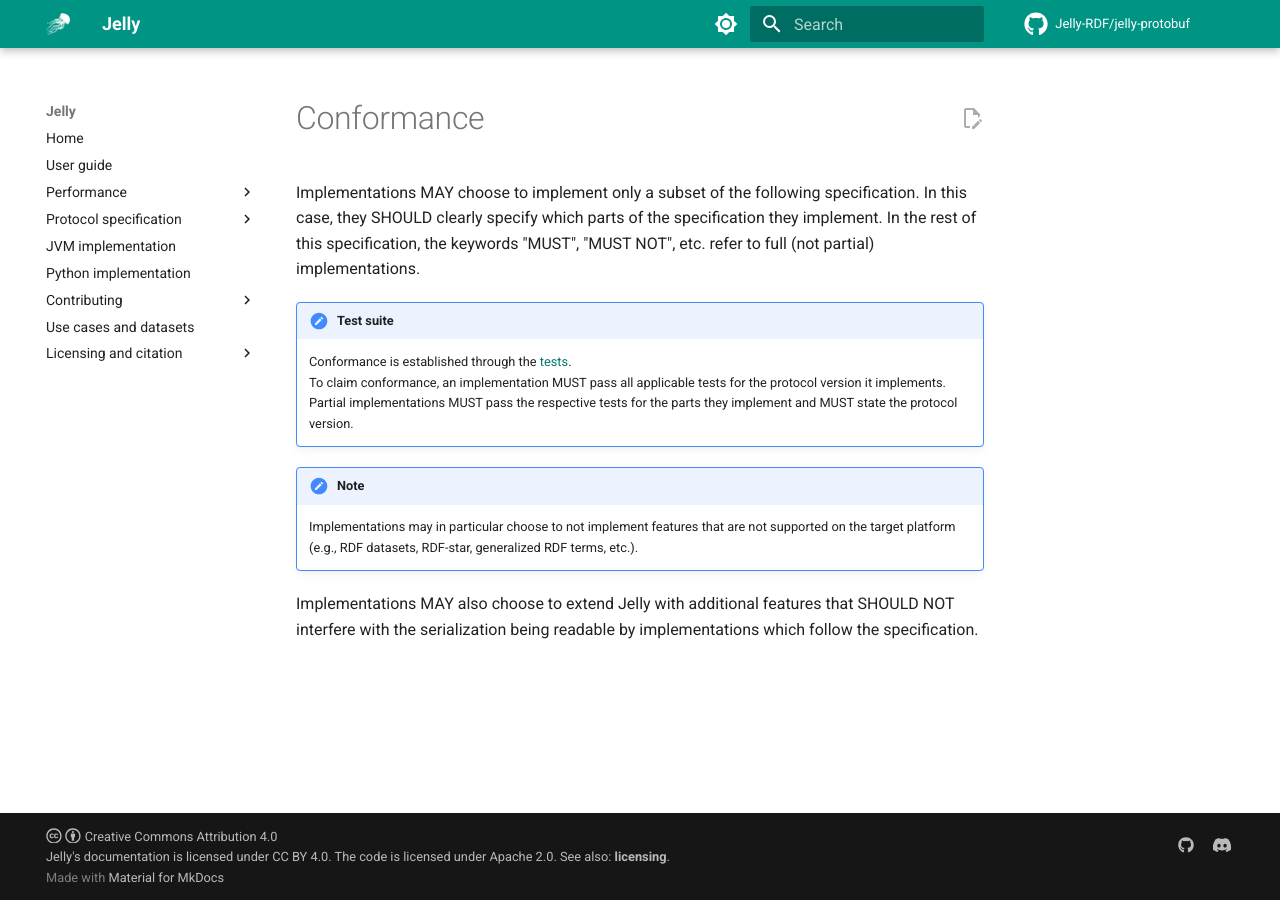
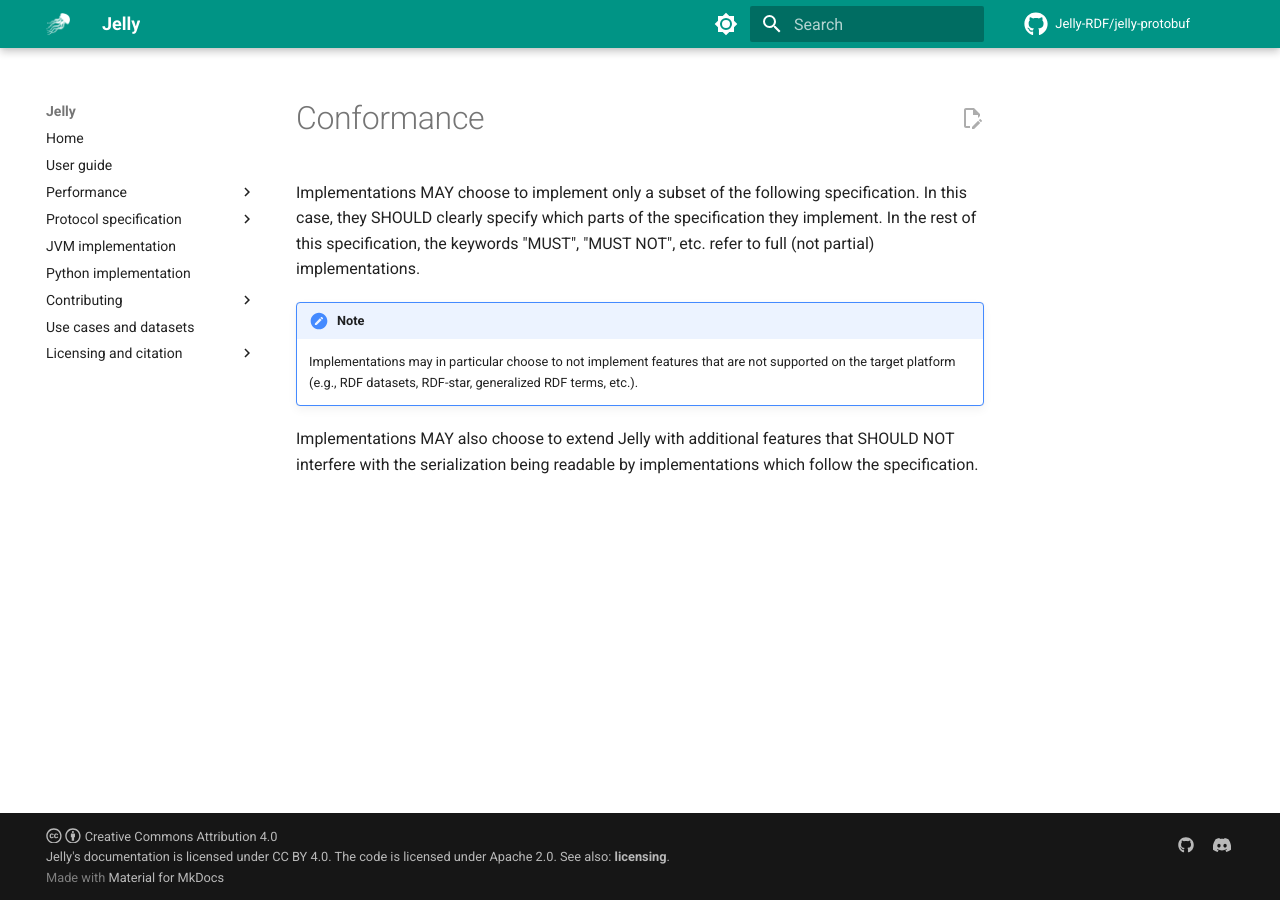
Before and after one commit to Jelly-RDF/jelly-rdf.github.io, an MkDocs documentation site: the page built from docs/specification/includes/conformance.md, in a window 1280 px wide. Built offline with MkDocs 1.6.1 and Material for MkDocs 9.7.7, drawn with Linux system fonts in a browser that asks for light colours; comment, search, counter and statistics services are not loaded; the version menu is left out.

Commit message:
Docs: Fix contradictory note (#74)
Fix to a note in docs.

```diff
--- a/docs/specification/includes/conformance.md
+++ b/docs/specification/includes/conformance.md
@@ -1,9 +1,4 @@
 Implementations MAY choose to implement only a subset of the following specification. In this case, they SHOULD clearly specify which parts of the specification they implement. In the rest of this specification, the keywords "MUST", "MUST NOT", etc. refer to full (not partial) implementations.
-
-!!! note "Test suite"
-    Conformance is established through the [tests](https://github.com/Jelly-RDF/jelly-protobuf/tree/main/test/rdf).
-    To claim conformance, an implementation MUST pass all applicable tests for the protocol version it implements.
-    Partial implementations MUST pass the respective tests for the parts they implement and MUST state the protocol version.
 
 !!! note
 
```
